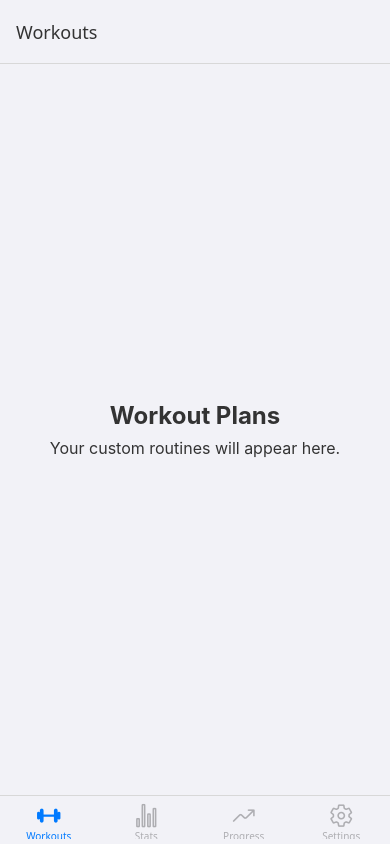
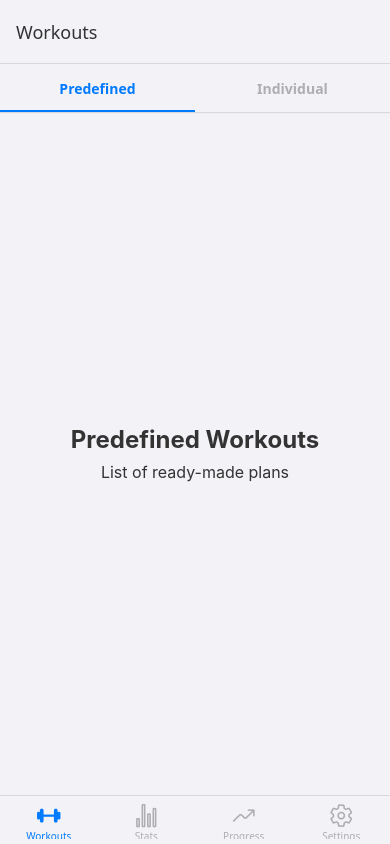
Before and after one commit to rahulreddyRR/Dumbbells, a React Native app: screen /WorkoutPlans in a window 390 px wide. Built offline with nearby package versions, Linux system fonts and the light colour scheme.

Commit message:
feat: Implement top tab navigation for workout plans, creating dedicated screens for predefined and individual workouts.

```diff
--- a/package.json
+++ b/package.json
@@ -12,10 +12,12 @@
   "dependencies": {
     "@react-native/new-app-screen": "0.83.0",
     "@react-navigation/bottom-tabs": "^7.8.12",
+    "@react-navigation/material-top-tabs": "^7.4.9",
     "@react-navigation/native": "^7.1.25",
     "@react-navigation/native-stack": "^7.8.6",
     "react": "19.2.0",
     "react-native": "0.83.0",
+    "react-native-pager-view": "^7.0.2",
     "react-native-safe-area-context": "^5.5.2",
     "react-native-screens": "^4.18.0",
     "react-native-vector-icons": "^10.3.0",
--- a/src/screens/WorkoutPlansScreen.tsx
+++ b/src/screens/WorkoutPlansScreen.tsx
@@ -1,32 +1,32 @@
 import React from 'react';
-import { View, Text, StyleSheet } from 'react-native';
-import { Screen } from '../components/common/Screen';
+import { createMaterialTopTabNavigator } from '@react-navigation/material-top-tabs';
+import { PredefinedWorkoutsScreen } from './workouts/PredefinedWorkoutsScreen';
+import { IndividualWorkoutsScreen } from './workouts/IndividualWorkoutsScreen';
 import { Theme } from '../theme';
+
+const Tab = createMaterialTopTabNavigator();
 
 export const WorkoutPlansScreen = () => {
   return (
-    <Screen>
-      <View style={styles.container}>
-        <Text style={styles.title}>Workout Plans</Text>
-        <Text style={styles.subtitle}>Your custom routines will appear here.</Text>
-      </View>
-    </Screen>
+    <Tab.Navigator
+        screenOptions={{
+            tabBarStyle: { backgroundColor: Theme.colors.background },
+            tabBarLabelStyle: { fontWeight: 'bold' },
+            tabBarIndicatorStyle: { backgroundColor: Theme.colors.primary },
+            tabBarActiveTintColor: Theme.colors.primary,
+            tabBarInactiveTintColor: Theme.colors.gray[500],
+        }}
+    >
+      <Tab.Screen
+        name="Predefined"
+        component={PredefinedWorkoutsScreen}
+        options={{ title: 'Predefined' }}
+      />
+      <Tab.Screen
+        name="Individual"
+        component={IndividualWorkoutsScreen}
+        options={{ title: 'Individual' }}
+      />
+    </Tab.Navigator>
   );
 };
-
-const styles = StyleSheet.create({
-  container: {
-    flex: 1,
-    alignItems: 'center',
-    justifyContent: 'center',
-    padding: Theme.spacing.m,
-  },
-  title: {
-    ...Theme.textVariants.header,
-    marginBottom: Theme.spacing.s,
-  },
-  subtitle: {
-    ...Theme.textVariants.body,
-    textAlign: 'center',
-  },
-});
--- /dev/null
+++ b/src/screens/workouts/IndividualWorkoutsScreen.tsx
@@ -0,0 +1,34 @@
+import React from 'react';
+import { View, Text, StyleSheet } from 'react-native';
+import { Screen } from '../../components/common/Screen';
+import { Theme } from '../../theme';
+
+export const IndividualWorkoutsScreen = () => {
+  return (
+    <Screen>
+      <View style={styles.container}>
+        <Text style={styles.title}>Individual Workouts</Text>
+        <Text style={styles.subtitle}>Create your own custom routine</Text>
+        {/* Placeholder for list */}
+      </View>
+    </Screen>
+  );
+};
+
+const styles = StyleSheet.create({
+  container: {
+    flex: 1,
+    alignItems: 'center',
+    justifyContent: 'center',
+    padding: Theme.spacing.m,
+  },
+  title: {
+    ...Theme.textVariants.header,
+    textAlign: 'center',
+    marginBottom: Theme.spacing.s,
+  },
+  subtitle: {
+    ...Theme.textVariants.body,
+    textAlign: 'center',
+  },
+});
--- /dev/null
+++ b/src/screens/workouts/PredefinedWorkoutsScreen.tsx
@@ -0,0 +1,34 @@
+import React from 'react';
+import { View, Text, StyleSheet } from 'react-native';
+import { Screen } from '../../components/common/Screen';
+import { Theme } from '../../theme';
+
+export const PredefinedWorkoutsScreen = () => {
+  return (
+    <Screen>
+      <View style={styles.container}>
+        <Text style={styles.title}>Predefined Workouts</Text>
+        <Text style={styles.subtitle}>List of ready-made plans</Text>
+        {/* Placeholder for list */}
+      </View>
+    </Screen>
+  );
+};
+
+const styles = StyleSheet.create({
+  container: {
+    flex: 1,
+    alignItems: 'center',
+    justifyContent: 'center',
+    padding: Theme.spacing.m,
+  },
+  title: {
+    ...Theme.textVariants.header,
+    textAlign: 'center',
+    marginBottom: Theme.spacing.s,
+  },
+  subtitle: {
+    ...Theme.textVariants.body,
+    textAlign: 'center',
+  },
+});
```
Also changed, not shown: 1 other file (tests, documents, lock files or other folders).
